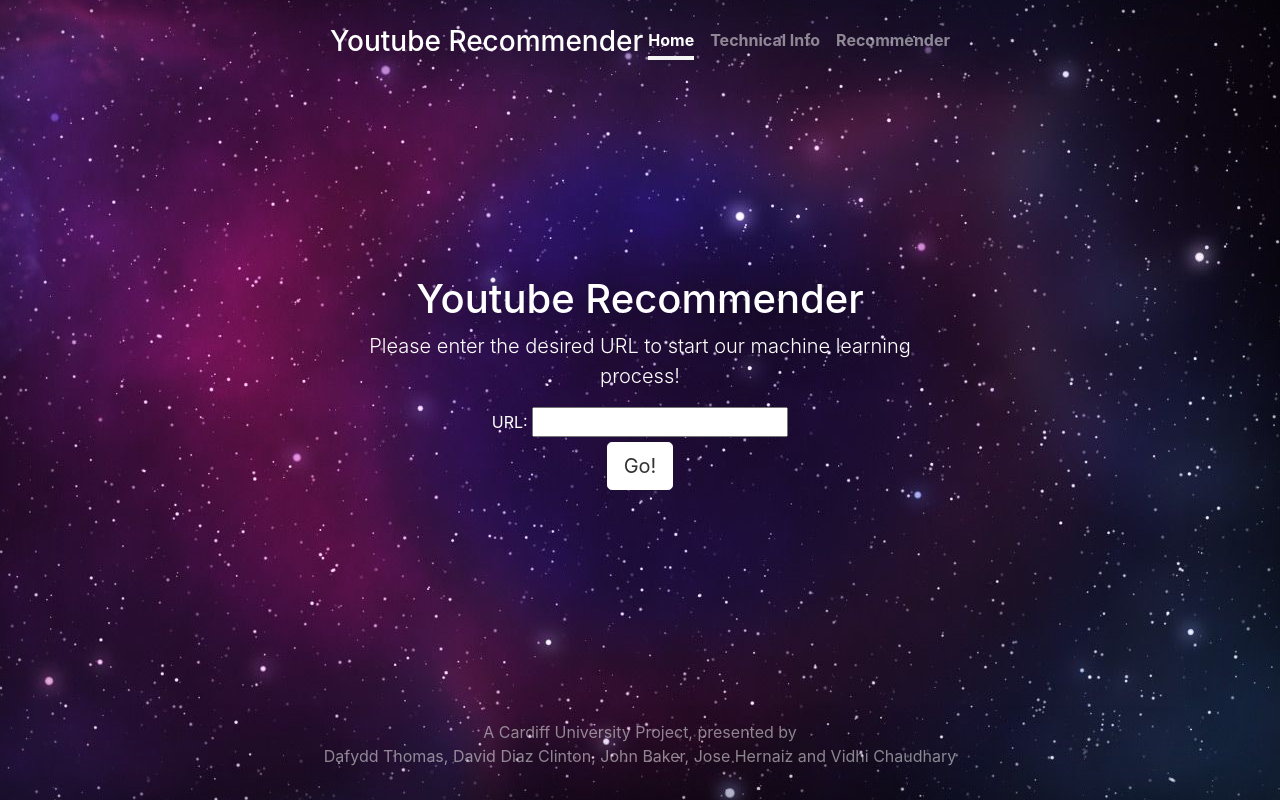
After one commit to daviddc5/cm2203-informatics-coursework, a Flask app: page /recco in a window 1280 px wide. The commit adds this page. Run offline with Flask 2, Linux system fonts and the light colour scheme.

Commit message:
interface v2

```diff
--- /dev/null
+++ b/wsgi.py
@@ -0,0 +1,4 @@
+from youtubeTool import app
+
+if __name__ == '__main__':
+	app.run(debug=True)
--- a/youtubeTool/routes.py
+++ b/youtubeTool/routes.py
@@ -17,6 +17,18 @@ def home():
 
 if __name__ == '__main__':
     app.run(debug=True)
+
+@app.route("/recco",methods=['POST','GET'])
+def recco():
+    return(render_template('recco.html'))
+
+@app.route("/info",methods=['POST','GET'])
+def info():
+    return(render_template('info.html'))
+
+@app.route('/playlist',methods=['POST','GET'])
+def playlist():
+    return render_template('results.html')
 
 @app.route("/results", methods=['POST', 'GET'])
 def result():
--- a/youtubeTool/static/style.css
+++ b/youtubeTool/static/style.css
@@ -19,7 +19,8 @@
 body {
   text-shadow: 0 0.5rem 2rem rgba(0, 0, 0, .5);
   box-shadow: inset 0 0 5rem rgba(0, 0, 0, .5);
-  background: url(free-space-background-11.jpg) no-repeat center center fixed;
+  background: url('images/space.jpg') no-repeat center center fixed;
+
 }
 
 .cover-container {
--- /dev/null
+++ b/youtubeTool/templates/recco.html
@@ -0,0 +1,87 @@
+<!DOCTYPE html>
+<html class="h-100" lang="en"><head>
+<meta http-equiv="content-type" content="text/html; charset=UTF-8">
+
+    <title>Youtube Recommender</title>
+
+    <link rel="canonical" href="https://getbootstrap.com/docs/5.0/examples/cover/">
+
+
+
+    <!-- Bootstrap core CSS -->
+    <link rel="stylesheet" href="https://cdn.jsdelivr.net/npm/bootstrap@4.6.0/dist/css/bootstrap.min.css" integrity="sha384-B0vP5xmATw1+K9KRQjQERJvTumQW0nPEzvF6L/Z6nronJ3oUOFUFpCjEUQouq2+l" crossorigin="anonymous">
+
+    <!-- Favicons -->
+<link rel="apple-touch-icon" href="https://getbootstrap.com/docs/5.0/assets/img/favicons/apple-touch-icon.png" sizes="180x180">
+<link rel="icon" href="https://getbootstrap.com/docs/5.0/assets/img/favicons/favicon-32x32.png" sizes="32x32" type="image/png">
+<link rel="icon" href="https://getbootstrap.com/docs/5.0/assets/img/favicons/favicon-16x16.png" sizes="16x16" type="image/png">
+<link rel="manifest" href="https://getbootstrap.com/docs/5.0/assets/img/favicons/manifest.json">
+<link rel="mask-icon" href="https://getbootstrap.com/docs/5.0/assets/img/favicons/safari-pinned-tab.svg" color="#7952b3">
+<link rel="icon" href="https://getbootstrap.com/docs/5.0/assets/img/favicons/favicon.ico">
+<meta name="theme-color" content="#7952b3">
+
+
+    <style>
+      .bd-placeholder-img {
+
+        font-size: 1.125rem;
+        text-anchor: middle;
+        -webkit-user-select: none;
+        -moz-user-select: none;
+        user-select: none;
+      }
+
+      @media (min-width: 768px) {
+        .bd-placeholder-img-lg {
+          font-size: 3.5rem;
+        }
+      }
+
+    </style>
+
+
+    <!-- Custom styles for this template -->
+    <link href="{{ url_for('static', filename='style.css') }}" rel="stylesheet">
+  </head>
+  <body class="d-flex h-100 text-center text-white bg-dark">
+
+
+
+
+
+<div class="cover-container d-flex w-100 h-100 p-3 mx-auto flex-column">
+  <header class="mb-auto">
+    <div class="navbar">
+      <h3 class="float-md-start mb-0">Youtube Recommender</h3>
+      <nav class="nav nav-masthead justify-content-center float-md-end">
+        <a class="nav-link active" aria-current="page" href="{{ url_for('home')}}">Home</a>
+        <a class="nav-link" href="{{ url_for('info')}}">Technical Info</a>
+        <a class="nav-link" href="{{ url_for('recco')}}">Recommender</a>
+      </nav>
+    </div>
+  </header>
+
+  <main class="px-3" id="box">
+
+    <h1>Youtube Recommender</h1>
+    <p class="lead">Please enter the desired URL to start our machine learning process!</p>
+    <form>
+      <label>URL:</label>
+      <input type="url"></input>
+    </form>
+    <p class="lead">
+      <a href="{{ url_for('playlist')}}" class="btn btn-lg btn-secondary fw-bold border-white bg-white">Go!</a>
+    </p>
+  </main>
+
+  <footer class="mt-auto text-white-50" id="foot">
+    <p>A Cardiff University Project, presented by <br>Dafydd Thomas, David Diaz Clinton, John Baker, Jose Hernaiz and Vidhi Chaudhary  </p>
+  </footer>
+
+</div>
+
+
+
+
+
+</body></html>
```
Also changed, not shown: youtubeTool/templates/home.html (+9 -11 lines), youtubeTool/templates/info.html (added, +82 -0 lines), youtubeTool/templates/results.html (added, +84 -0 lines), youtubeTool/static/images/space.jpg (renamed from youtubeTool/static/free-space-background-11.jpg), 4 other files.
